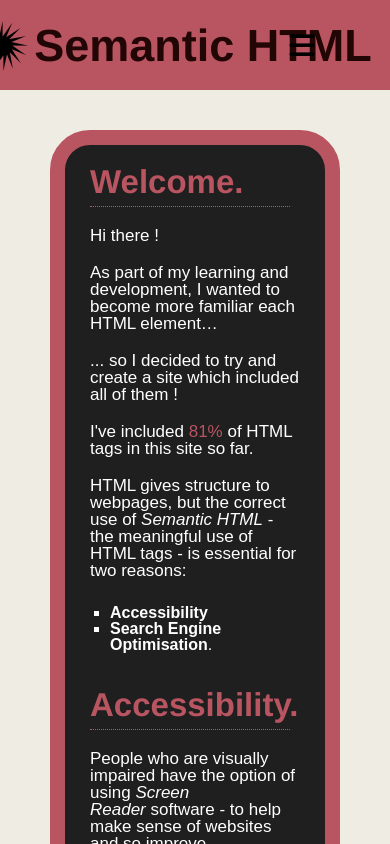
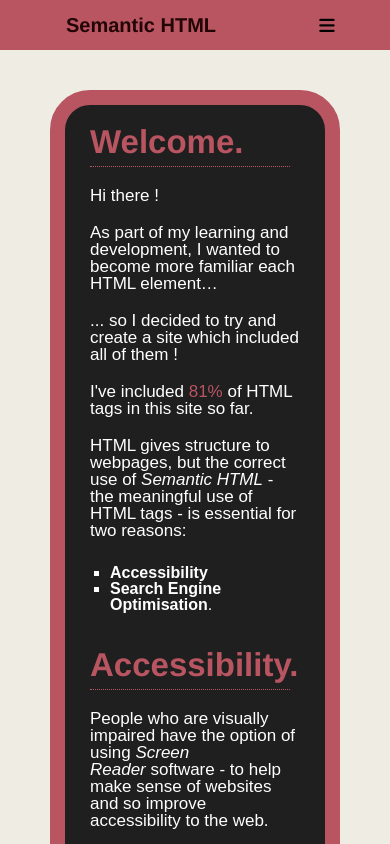
Before and after one commit to BramBrooks/semanticHTML, a React (Create React App) app: page / in a window 390 px wide. Shown: the top 844 px of the page. Built offline with nearby package versions, Linux system fonts and the light colour scheme; a web font is replaced by a local one.

Commit message:
makes header responsive

```diff
--- a/src/styles/components/header.scss
+++ b/src/styles/components/header.scss
@@ -1,4 +1,6 @@
 .header_container {
+  // desktop view
+
   header {
     display: flex;
     background-color: $red-background;
@@ -54,14 +56,11 @@
 
           li {
             font-weight: bold;
-
             font-size: 17px;
             font-family: "Montserrat", sans-serif;
             list-style-type: none;
             width: 100%;
-
             text-align: center;
-            // padding: 1.5rem;
           }
         }
         a:hover {
@@ -77,6 +76,8 @@
       display: none;
     }
 
+    // tablet view
+
     @media screen and (max-width: 960px) {
       justify-content: center;
 
@@ -88,7 +89,6 @@
       // responsive nav menu
       .nav-menu.active {
         background: $red-background;
-
         left: 0;
         opacity: 1;
         transition: all 0.5s ease;
@@ -98,10 +98,8 @@
 
       .nav-menu {
         display: flex;
-        // background: blue;
         flex-direction: column;
         width: 100%;
-        // height: 500px;
         position: absolute;
         top: 90px;
         left: -100%;
@@ -118,17 +116,12 @@
         a {
           li {
             text-align: center;
-            // margin-right: 0;
             font-size: 25px !important;
             padding: 1.5rem 0;
-            // width: 100%;
             display: table;
-
-            /* learn display: table  */
           }
 
           li:hover {
-            // background: #7577fa;
             border-radius: 0;
           }
         }
@@ -136,15 +129,117 @@
 
       .menu-icon {
         display: block;
-        // display: none;
         position: absolute;
-        // position: fixed;
-        top: 13px;
-        right: 50px;
+        top: 14px;
+        right: 70px;
         transform: translate(-100%, 60%);
         font-size: 1.8rem;
         cursor: pointer;
       }
     }
+
+    // RESPONSIVE
+
+    @media screen and (max-width: 670px) {
+      justify-content: flex-start;
+
+      .menu-icon {
+        font-size: 1.4rem;
+        top: 20px;
+        right: 60px;
+      }
+      .title_and_logo_container {
+        margin-left: 60px;
+
+        h1 {
+          font-size: 35px;
+        }
+
+        img {
+          width: 45px;
+        }
+      }
+    }
+
+    @media screen and (max-width: 510px) {
+      .title_and_logo_container {
+        h1 {
+          font-size: 30px;
+        }
+
+        img {
+          width: 40px;
+        }
+      }
+    }
+    @media screen and (max-width: 470px) {
+      .title_and_logo_container {
+        margin-left: 60px;
+
+        img {
+          display: none;
+        }
+      }
+    }
+
+    @media screen and (max-width: 430px) {
+      .menu-icon {
+        font-size: 1.2rem;
+        top: 22px;
+      }
+      .title_and_logo_container {
+        margin-left: 80px;
+
+        h1 {
+          font-size: 26px;
+        }
+      }
+    }
   }
 }
+
+@media screen and (max-width: 416px) {
+  .header_container {
+    header {
+      height: 50px;
+
+      .menu-icon {
+        font-size: 1.1rem;
+        top: 6px;
+        right: 40px;
+      }
+      .title_and_logo_container {
+        margin-left: 60px;
+
+        h1 {
+          font-size: 20px;
+        }
+      }
+
+      // iphone 5/6/7/8 - 320px
+      @media screen and (max-width: 320px) {
+        .menu-icon {
+          right: 20px;
+        }
+        .title_and_logo_container {
+          margin-left: 40px;
+        }
+      }
+    }
+  }
+}
+
+// Mobile Widths
+
+// iPad             --> 768px
+// Surface Duo      --> 540px
+// Pixel 2          --> 411px
+
+// iPhone X         --> 375px
+// Moto G4          --> 360px
+// Galaxy S5        --> 360px
+
+// iPhone 5         --> 320px
+// iPhone 6/7/8     --> 320px
+// iPhone 6/7/8     --> 320px
+// Galaxy Fold      --> 280px !!!
--- a/src/styles/main.scss
+++ b/src/styles/main.scss
@@ -4,6 +4,7 @@
 html,
 body {
   max-width: 100%;
+
   overflow-x: hidden;
   background-color: $cool-black;
   background-color: $background_grey;
@@ -13,6 +14,7 @@ body {
 body {
   width: 100%;
   max-width: 100%;
+
   // height: auto;
 }
 
```
